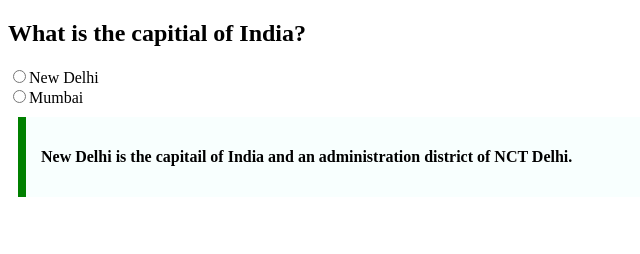
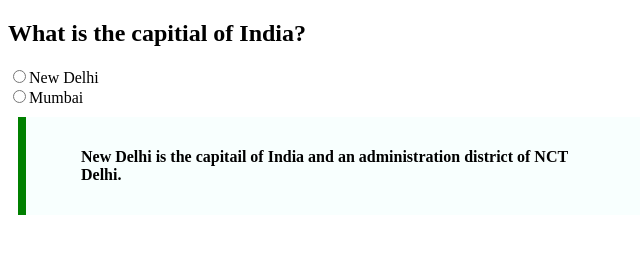
Before and after one commit to acciojob/trivia-ravikshetri, a website: page main.html in a window 1280 px wide. Shown: the whole page, without its empty margins (0-640 px from the left). Drawn offline with Linux system fonts and the light colour scheme.

Commit message:
created a submission

```diff
--- a/styles.css
+++ b/styles.css
@@ -1,6 +1,6 @@
 
 /* Your CSS Code here. */
-blockquote{
+#capital{
 max-width: 600px;
 margin: 10px;
 padding: 15px;
```
